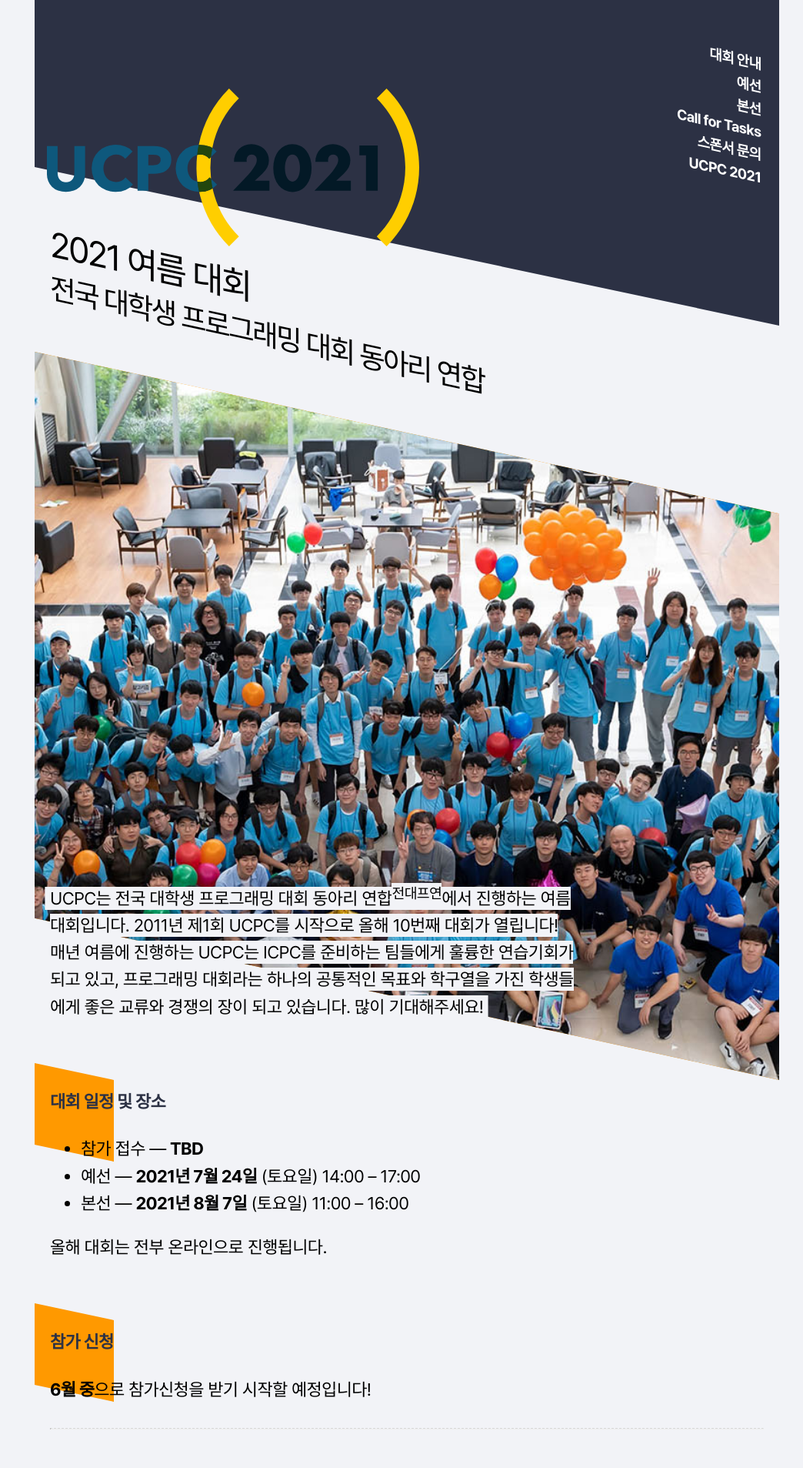
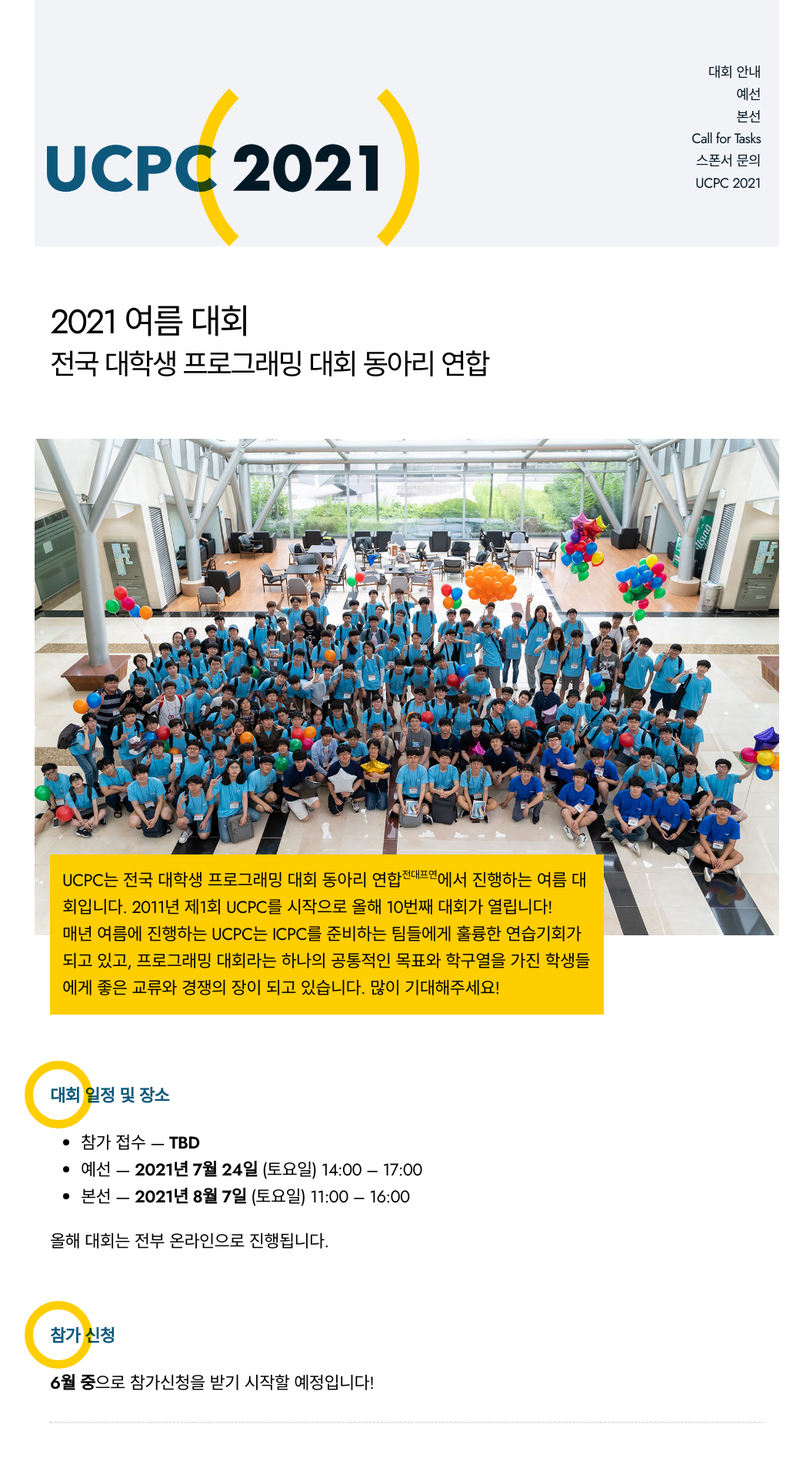
Before and after one commit to ucpcc/2021, a Jekyll site: the page built from index.md, in a window 1280 px wide. Shown: the top 1907 px of the page at 77% size, without its empty margins (111-1155 px from the left). Built offline with Jekyll 4.4.1, drawn with Linux system fonts in a browser that asks for light colours.

Commit message:
Update site design to 2021

```diff
--- a/_includes/head.html
+++ b/_includes/head.html
@@ -6,5 +6,7 @@
   <link rel="stylesheet" href="{{ "/assets/main.css" | relative_url }}">
   <link rel="stylesheet" href="{{ "/assets/fonts/inter/inter.css" | relative_url }}">
   <link rel="stylesheet" href="https://fonts.googleapis.com/css?family=Noto+Sans+KR:400,700">
+  <link rel="preconnect" href="https://fonts.gstatic.com">
+  <link rel="stylesheet" href="https://fonts.googleapis.com/css2?family=Jost:ital,wght@0,400;0,600;1,400;1,600&display=swap">
   <link rel="stylesheet" href="https://fonts.googleapis.com/icon?family=Material+Icons">
 </head>
--- a/_includes/header.html
+++ b/_includes/header.html
@@ -11,14 +11,14 @@
         <label for="nav-trigger" class="skewed_box">
           <span class="menu-icon">
             <svg viewBox="0 0 18 15" width="18px" height="15px">
-              <path fill="#fff" d="M18,1.484c0,0.82-0.665,1.484-1.484,1.484H1.484C0.665,2.969,0,2.304,0,1.484l0,0C0,0.665,0.665,0,1.484,0 h15.031C17.335,0,18,0.665,18,1.484L18,1.484z"/>
-              <path fill="#fff" d="M18,7.516C18,8.335,17.335,9,16.516,9H1.484C0.665,9,0,8.335,0,7.516l0,0c0-0.82,0.665-1.484,1.484-1.484 h15.031C17.335,6.031,18,6.696,18,7.516L18,7.516z"/>
-              <path fill="#fff" d="M18,13.516C18,14.335,17.335,15,16.516,15H1.484C0.665,15,0,14.335,0,13.516l0,0 c0-0.82,0.665-1.484,1.484-1.484h15.031C17.335,12.031,18,12.696,18,13.516L18,13.516z"/>
+              <path fill="#031926" d="M18,1.484c0,0.82-0.665,1.484-1.484,1.484H1.484C0.665,2.969,0,2.304,0,1.484l0,0C0,0.665,0.665,0,1.484,0 h15.031C17.335,0,18,0.665,18,1.484L18,1.484z"/>
+              <path fill="#031926" d="M18,7.516C18,8.335,17.335,9,16.516,9H1.484C0.665,9,0,8.335,0,7.516l0,0c0-0.82,0.665-1.484,1.484-1.484 h15.031C17.335,6.031,18,6.696,18,7.516L18,7.516z"/>
+              <path fill="#031926" d="M18,13.516C18,14.335,17.335,15,16.516,15H1.484C0.665,15,0,14.335,0,13.516l0,0 c0-0.82,0.665-1.484,1.484-1.484h15.031C17.335,12.031,18,12.696,18,13.516L18,13.516z"/>
             </svg>
           </span>
         </label>
 
-        <div class="trigger skewed_box">
+        <div class="trigger">
           {%- for path in page_paths -%}
             {%- assign my_page = site.pages | where: "path", path | first -%}
             {%- if my_page.title -%}
--- a/_layouts/home.html
+++ b/_layouts/home.html
@@ -8,7 +8,6 @@
     {%- include header.html -%}
 
     <div class="contents">
-      <div class="skewed_box" style="z-index: 2; position: relative;">
       <div class="main_caption">
         2021 여름 대회<br>
         <small>전국 대학생 프로그래밍 대회 동아리 연합</small><br>
@@ -17,11 +16,10 @@
         </p>
       </div>
     </div>
-    </div>
-    <div class="cover_image image_container skewed_box" style="z-index: 2;">
-        <div class="unskew" style="height: 80vw; max-height: 720px;">
+    <div class="cover_image image_container" style="z-index: 2;">
+        <div style="height: 80vw; max-height: 720px;">
           <img id="main-pic" alt="UCPC 2019">
-          <div style="background: #ff9900; position: absolute; left: 0; top: 0; width: 170%; height: 170%; z-index: 3;"></div>
+          <div style="background: #ff9900;"></div>
         </div>
     </div>
     <script type="text/javascript">
@@ -41,14 +39,15 @@
     </script>
 
     <div class="contents">
-      <p class="main_description" style="z-index: 3;">
+      <div class="main_description" style="z-index: 3;">
+        <div class="main_description_bg"></div>
         <span>
           UCPC는 전국 대학생 프로그래밍 대회 동아리 연합<sup>전대프연</sup>에서 진행하는 여름 대회입니다. 2011년 제1회 UCPC를 시작으로 올해 10번째 대회가 열립니다!<br>
 
           매년 여름에 진행하는 UCPC는 ICPC를 준비하는 팀들에게 훌륭한 연습기회가 되고 있고,
           프로그래밍 대회라는 하나의 공통적인 목표와 학구열을 가진 학생들에게 좋은 교류와 경쟁의 장이 되고 있습니다. 많이 기대해주세요!
         </span>
-      </p>
+      </div>
     </div>
 
 
--- a/_sass/commons.scss
+++ b/_sass/commons.scss
@@ -10,7 +10,9 @@
 }
 
 html {
-    font-family: 'Inter', 'Noto Sans KR', 'Noto Sans JP', 'NanumSquare', '나눔스퀘어', 'NanumGothic', '나눔고딕', 'Malgun Gothic', '맑은 고딕', sans-serif;
+  font-family: "Jost", "Noto Sans KR", "Noto Sans JP", "NanumSquare",
+    "나눔스퀘어", "NanumGothic", "나눔고딕", "Malgun Gothic", "맑은 고딕",
+    sans-serif;
   font-weight: 400;
   -ms-text-size-adjust: 100%;
   -webkit-text-size-adjust: 100%;
@@ -26,7 +28,7 @@ body {
   margin: 0;
   width: 100%;
   /* overflow-x: hidden; */
-    background: #f2f3f7;
+  background: white;
 }
 
 .light_only {
@@ -37,8 +39,12 @@ body {
   opacity: 0;
 }
 
-textarea, input, select {
-    font-family: 'Inter', 'Noto Sans KR', 'Noto Sans JP', 'NanumSquare', '나눔스퀘어', 'NanumGothic', '나눔고딕', 'Malgun Gothic', '맑은 고딕', sans-serif;
+textarea,
+input,
+select {
+  font-family: "Inter", "Noto Sans KR", "Noto Sans JP", "NanumSquare",
+    "나눔스퀘어", "NanumGothic", "나눔고딕", "Malgun Gothic", "맑은 고딕",
+    sans-serif;
   line-height: 1.3;
   font-size: 1rem;
 }
@@ -48,19 +54,22 @@ option {
 }
 
 input#search {
-    font-family: 'JetBrains Mono', 'Noto Sans KR', 'Consolas', 'Courier New', Courier, monospace;
+  font-family: "JetBrains Mono", "Noto Sans KR", "Consolas", "Courier New",
+    Courier, monospace;
   display: block;
   width: 100%;
 }
 
-code, pre {
-    font-family: 'JetBrains Mono', 'Noto Sans KR', 'Consolas', 'Courier New', Courier, monospace;
+code,
+pre {
+  font-family: "JetBrains Mono", "Noto Sans KR", "Consolas", "Courier New",
+    Courier, monospace;
   background: #ebebee;
 }
 
 pre {
   padding: 16px;
-    font-size: .9em;
+  font-size: 0.9em;
   overflow-x: auto;
 }
 
@@ -75,6 +84,11 @@ blockquote {
   border-left: 3px solid #ebebee;
 }
 
+sup {
+  vertical-align: top;
+  font-size: 0.6em;
+}
+
 .pc_hidden {
   display: none;
 }
@@ -82,7 +96,7 @@ blockquote {
 img.emoji {
   height: 1em;
   width: 1em;
-    margin: 0 .05em 0 .1em;
+  margin: 0 0.05em 0 0.1em;
   vertical-align: -0.1em;
 }
 
@@ -143,12 +157,13 @@ textarea {
   border-radius: 8px;
 }
 
-input[type="text"], input[type="password"] {
+input[type="text"],
+input[type="password"] {
   width: 100%;
   max-width: 400px;
   height: auto;
   line-height: normal;
-    padding: .8em .5em;
+  padding: 0.8em 0.5em;
   border: 1px solid #d8d8d8;
   border-radius: 8px;
 }
@@ -179,7 +194,7 @@ table {
 }
 
 table th {
-    background: #222230;
+  background: #031926;
   color: #fff;
   padding: 8px;
 }
@@ -202,12 +217,12 @@ tr:nth-child(even) {
 
 .tabular_figures {
   text-align: right;
-    font-feature-settings: 'tnum' 1;
+  font-feature-settings: "tnum" 1;
 }
 
 .tabular_figures_left {
   text-align: left;
-    font-feature-settings: 'tnum' 1;
+  font-feature-settings: "tnum" 1;
 }
 
 /*
@@ -227,41 +242,28 @@ h2 {
   margin-top: 4em;
   margin-bottom: 1.2em;
   font-size: 1em;
-    color: #2c3144;
+  color: #10597c;
 }
 
-h1, h3, h4, h5, h6 {
-    color: #2c3144;
+h1,
+h3,
+h4,
+h5,
+h6 {
+  color: #031926;
 }
 
 h2::before {
-    width: 4.694em;
-    height: 4.8em;
-    background-color: #ff9900;
+  width: 3em;
+  height: 3em;
+  border: 0.5em solid #ffce00;
   position: absolute;
-    top: -1em;
-    left: -20px;
+  top: -1.25em;
+  left: -1.5em;
+  border-radius: 999px;
   content: "";
-    transform: skew(0, 12deg);
-    z-index: -1;
-}
-
-.skewed_box {
-    transform: scaleY(1.022) skew(0, 12deg);
-}
-
-.unskew {
-    transform-origin: left top;
-    transform: skew(0, -12deg);
-}
-
-.unskew img {
-    position: relative;
-    margin-top: -128px;
-    max-width: 200%;
-    width: 200%;
-    margin-left: -50%;
-    z-index: 4;
+  z-index: 2;
+  mix-blend-mode: multiply;
 }
 
 .main_logo {
@@ -289,8 +291,7 @@ h2::before {
   top: -160px;
   width: 100%;
   height: 320px;
-    background-color: #2c3144;
-    transform: skew(0, 12deg);
+  background-color: #f2f3f7;
 }
 
 .main_logo {
@@ -300,28 +301,33 @@ h2::before {
 }
 
 .main_caption {
-    margin-top: 10vw;
+  margin-top: 6vw;
   font-size: 2rem;
   letter-spacing: -0.1ch;
   line-height: 1.2;
 }
 
-p.main_description {
+.main_description {
   position: relative;
   width: 80%;
-    max-width: 700px;
-    margin-top: -144px;
+  max-width: 720px;
+  margin-top: -180px;
+  padding: 16px;
 }
 
-p.main_description span {
-    box-shadow: .3em 0 0 #f2f3f7, -.3em 0 0 #f2f3f7;
-    background-color: #f2f3f7;
-    padding: 2px 0;
+.main_description > div.main_description_bg {
+  position: absolute;
+  left: 0;
+  top: 0;
+  width: 100%;
+  height: 100%;
+  background: #ffce00;
+  z-index: 4;
 }
 
-p.main_description span sup {
-    background-color: #f2f3f7;
-    padding: 2px 0;
+.main_description span {
+  position: relative;
+  z-index: 5;
 }
 
 .cover_image {
@@ -353,6 +359,7 @@ a.sp_logo {
   top: 16px;
   right: 16px;
   text-align: right;
+  mix-blend-mode: multiply;
 }
 
 #nav-trigger {
@@ -365,17 +372,18 @@ a.sp_logo {
   width: 36px;
   height: 36px;
   z-index: 12;
-    cursor: pointer
+  cursor: pointer;
 }
 
 .site-nav input ~ .trigger {
   clear: both;
-    display: none
 }
 
 .site-nav input:checked ~ .trigger {
-    display: block;
-    padding-bottom: 5px
+  opacity: 1;
+  padding-bottom: 5px;
+  pointer-events: all;
+  transform: translateY(0);
 }
 
 .site-nav label {
@@ -383,16 +391,23 @@ a.sp_logo {
 }
 
 .trigger {
-    display: none;
+  display: block;
+  min-width: 160px;
+  opacity: 0;
   padding: 8px;
-    background-color: #ff9900;
-    color: #2c3144;
-    font-weight: bold;
+  background-color: #ffce00;
+  color: #031926;
+  pointer-events: none;
+  transform: translateY(20px);
+  transition: opacity 0.3s ease, transform 0.3s ease;
 }
 
 .trigger a.page-link {
   display: block;
   text-decoration: none;
+  &:hover {
+    font-weight: bold;
+  }
 }
 
 .footer {
@@ -408,15 +423,15 @@ a.sp_logo {
   border-top: 1px solid #d8d8d8;
   margin-top: 16px;
   padding: 16px;
-    color: #2c3144;
+  color: #031926;
 }
 
 /*
     Media Query
 */
 @media (min-width: 960px) {
-
-html, body {
+  html,
+  body {
     font-size: 22px;
   }
 
@@ -440,20 +455,21 @@ html, body {
   }
 
   .site-nav .nav-trigger {
-    display: none
+    display: none;
   }
 
   .site-nav .menu-icon {
-    display: none
+    display: none;
   }
 
   .site-nav input ~ .trigger,
   .site-nav input:checked ~ .trigger,
   .trigger {
     display: block;
+    opacity: 1;
     background: none;
-    color: white;
     font-size: 18px;
+    transition: none;
+    pointer-events: all;
   }
-
 }
```
Also changed, not shown: 9 other files. Lines whose indentation alone changed are shown as unchanged.
